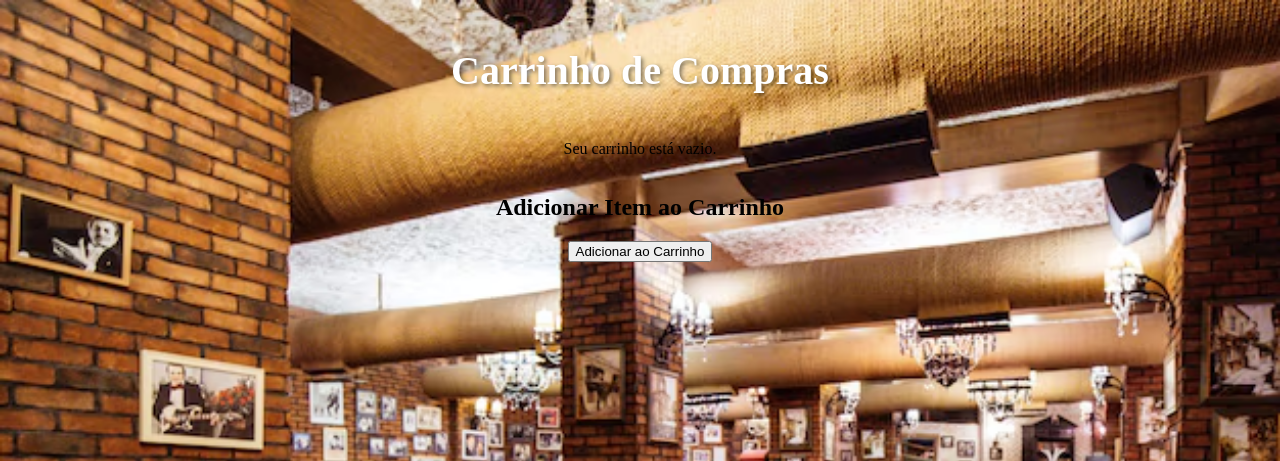
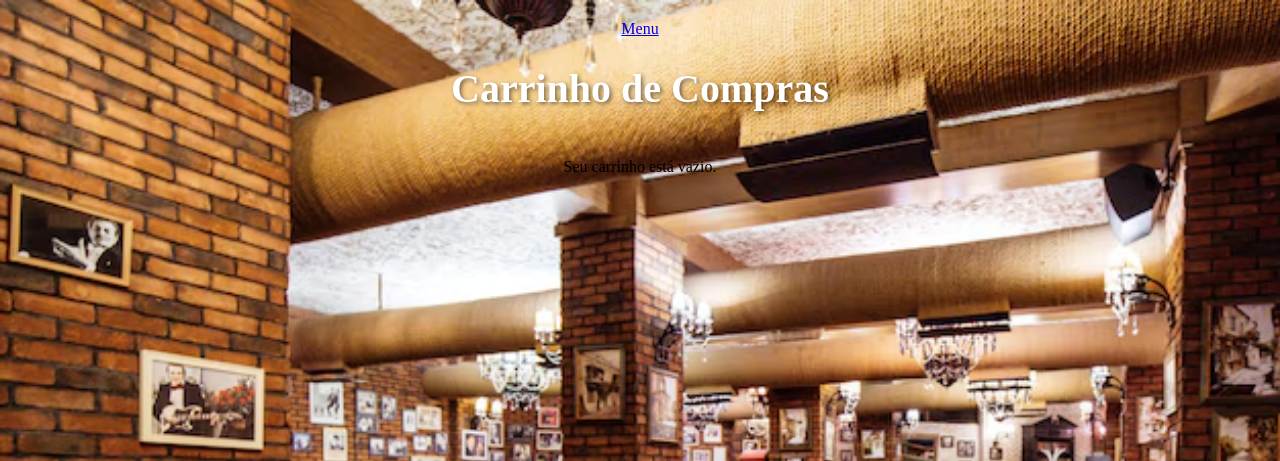
Before and after one commit to AntonyLampa/Projeto-Web, a PHP site: page /carrinho.php in a window 1280 px wide. Shown: the top 461 px of the page. Run offline with PHP 8.4, Linux system fonts and the light colour scheme.

Commit message:
update carrinho.php
fix carrinho.php

```diff
--- a/carrinho.php
+++ b/carrinho.php
@@ -42,6 +42,7 @@ foreach ($_SESSION['pedido'] as $item) {
 </head>
 <body>
     <div class="container">
+        <a href="menu.php">Menu</a>
         <h1>Carrinho de Compras</h1>
 
         <!-- Se o carrinho não estiver vazio, exibe os itens -->
@@ -85,14 +86,15 @@ foreach ($_SESSION['pedido'] as $item) {
             <p>Seu carrinho está vazio.</p>
         <?php endif; ?>
 
-        <h2>Adicionar Item ao Carrinho</h2>
-        <!-- Formulário para adicionar um item (exemplo) -->
+<!-- <h2>Adicionar Item ao Carrinho</h2>
+        -- Formulário para adicionar um item (exemplo)
         <form action="carrinho.php" method="POST">
             <input type="hidden" name="id" value="1">
             <input type="hidden" name="nome" value="Item Exemplo">
             <input type="hidden" name="preco" value="99.90">
             <button type="submit" name="adicionar" value="1">Adicionar ao Carrinho</button>
         </form>
+        -->
     </div>
 </body>
 </html>
--- a/detalhes.php
+++ b/detalhes.php
@@ -35,6 +35,7 @@
 </head>
 <body>
     <div class="container">
+        <a href="menu.php">Menu</a>
         <h1>Detalhes do Item</h1>
         <div class="containergeral">
             <?php if ($item): ?>
@@ -50,7 +51,7 @@
                         <input type="hidden" name="id" value="<?php echo $item['id']; ?>">
                         <input type="hidden" name="nome" value="<?php echo htmlspecialchars($item['nome']); ?>">
                         <input type="hidden" name="preco" value="<?php echo $item['preco']; ?>">
-                        <button type="submit">Adicionar ao Pedido</button>
+                        <button type="submit" name="adicionar" value="1">Adicionar ao Pedido</button>
                     </form>
                 </div>
             <?php else: ?>
--- a/menu.php
+++ b/menu.php
@@ -13,6 +13,7 @@
 <body>
     <div class="container">
         <h1>Fazer um Pedido</h1>
+        <a href="carrinho.php">Carrinho</a>
         <div class="containergeral">
             <div class="image">
                 <img src="images/logotipo.png" alt="Logotipo" width="70px">
```
